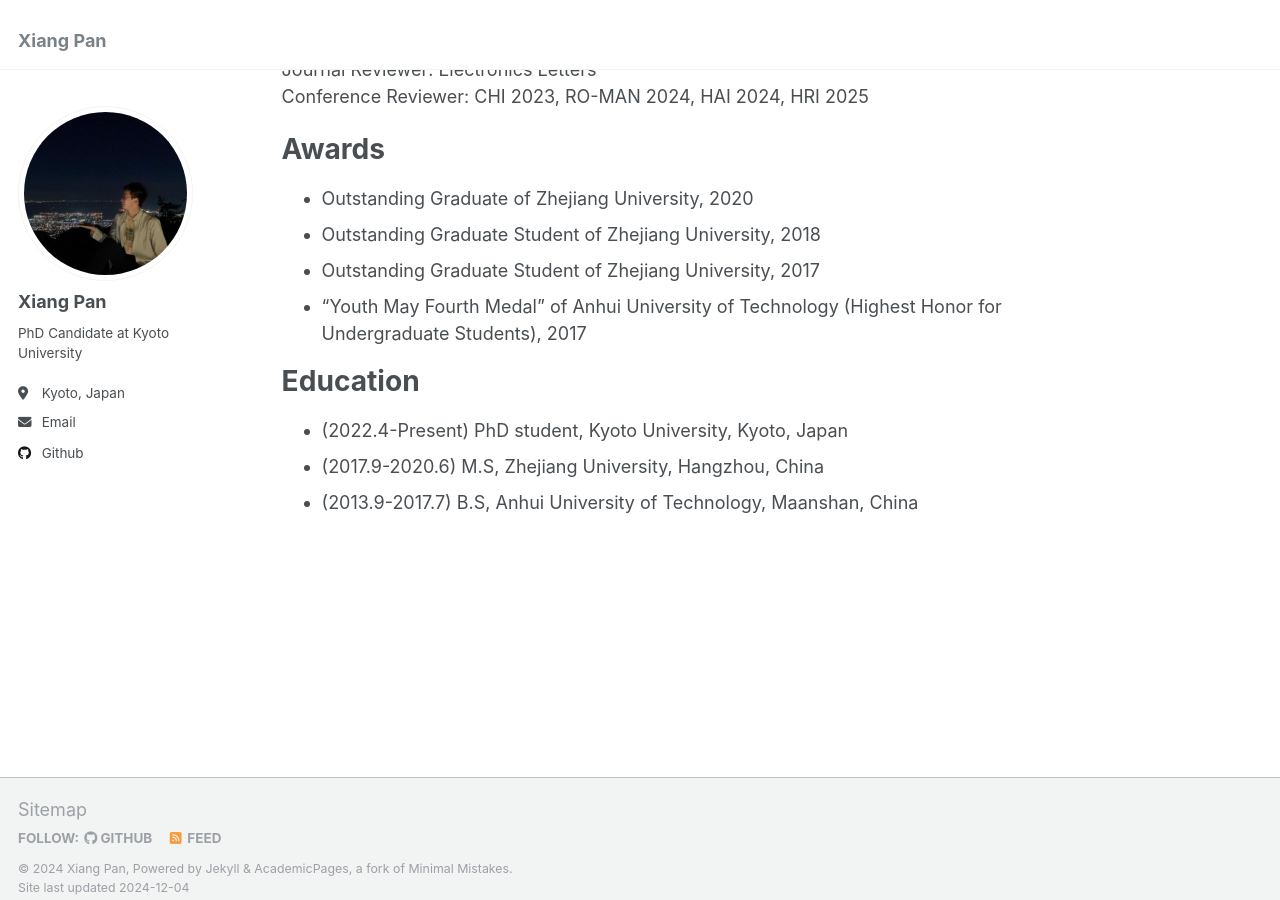
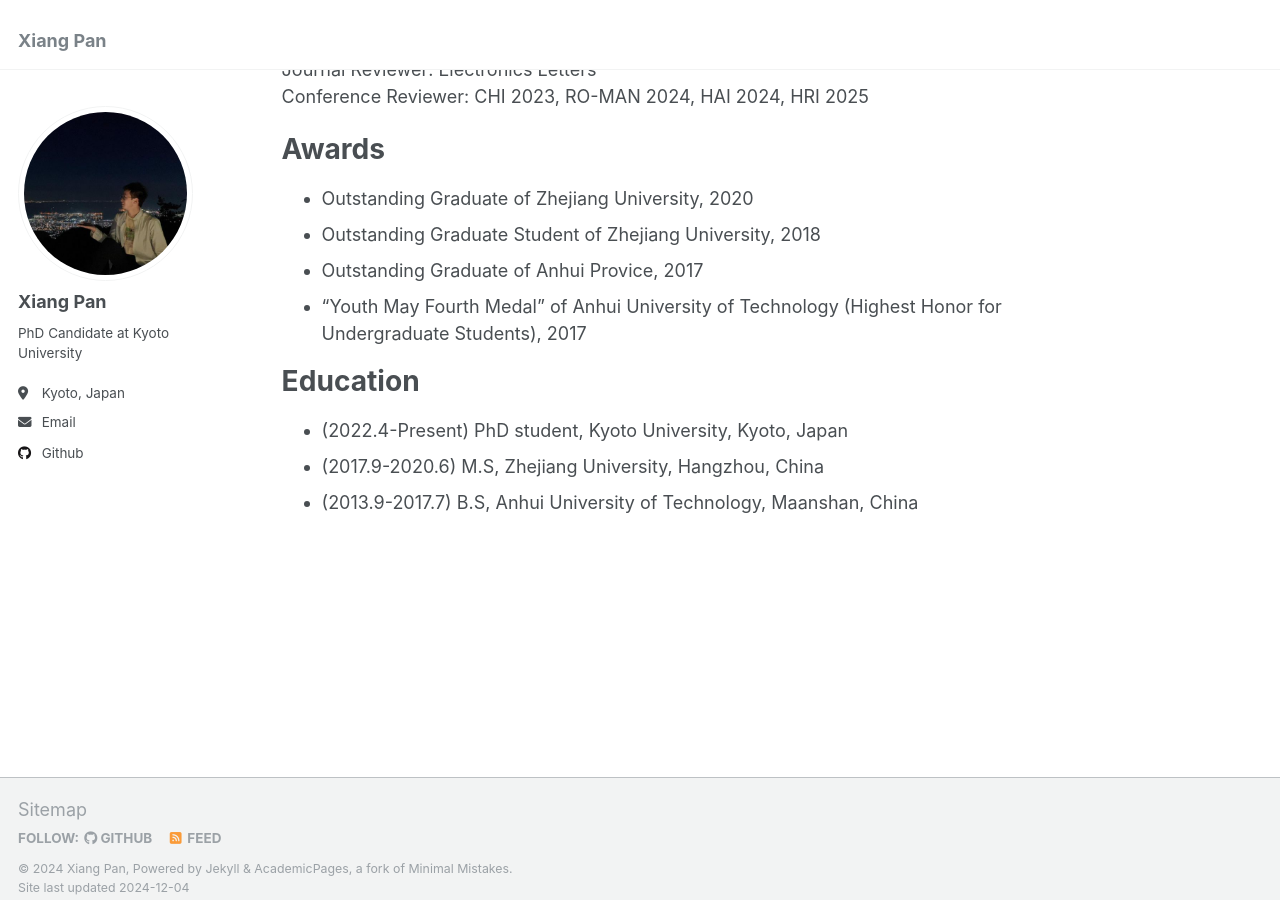
Before and after one commit to pan-xiang/pan-xiang.github.io, a Jekyll site: the page built from _pages/about.md, in a window 1280 px wide and 900 px high, scrolled down 713 px. Built offline with Jekyll 4.4.1, drawn with Linux system fonts in a browser that asks for light colours.

Commit message:
Update about.md

```diff
--- a/_pages/about.md
+++ b/_pages/about.md
@@ -33,7 +33,7 @@ Awards
 ======
 - Outstanding Graduate of Zhejiang University, 2020
 - Outstanding Graduate Student of Zhejiang University, 2018
-- Outstanding Graduate Student of Zhejiang University, 2017
+- Outstanding Graduate of Anhui Provice, 2017
 - "Youth May Fourth Medal" of Anhui University of Technology (Highest Honor for Undergraduate Students), 2017
 
 
```
